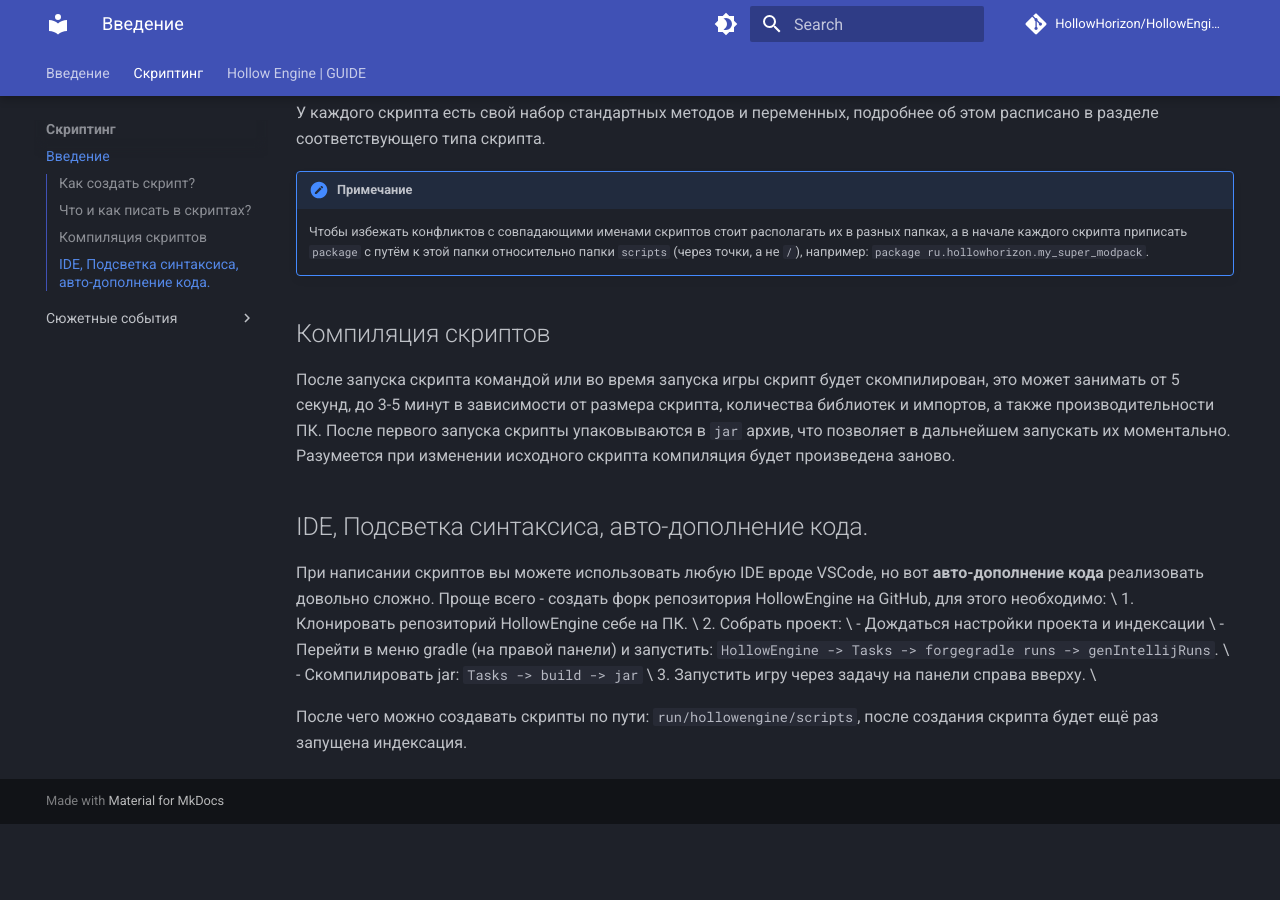
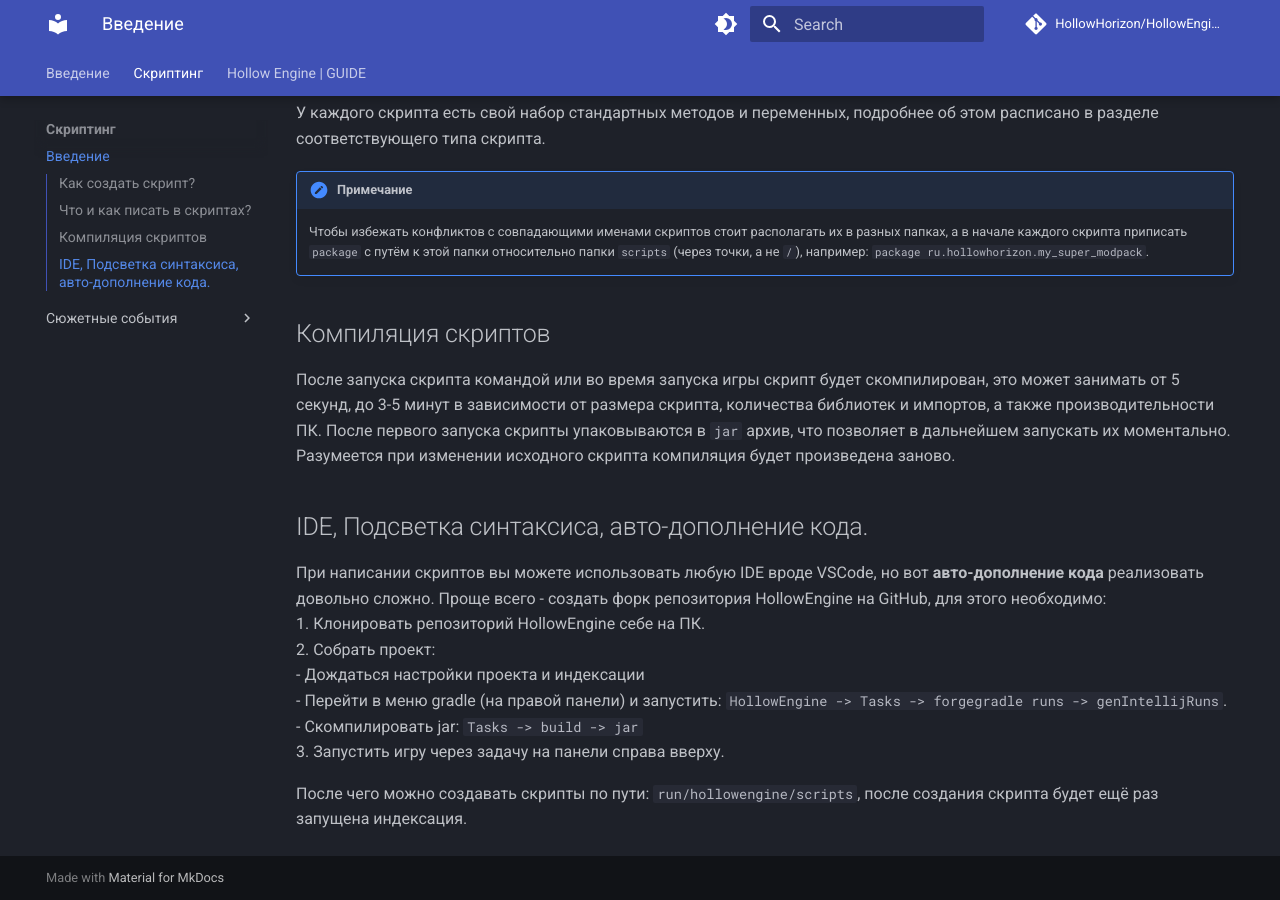
Before and after one commit to HollowHorizon/HollowEngineDocs, an MkDocs documentation site: the page built from docs/scripting/introduction.md, in a window 1280 px wide and 900 px high, scrolled down 863 px. Built offline with MkDocs 1.6.1 and Material for MkDocs 9.7.7, drawn with Linux system fonts in a browser that asks for light colours; comment, search, counter and statistics services are not loaded; before the commit the page ends 1687 px from its top, so only the background shows below that.

```diff
--- a/docs/scripting/introduction.md
+++ b/docs/scripting/introduction.md
@@ -33,12 +33,12 @@ HollowEngine позволяет писать скрипты на языке [Kot
 ## IDE, Подсветка синтаксиса, авто-дополнение кода.
 
 При написании скриптов вы можете использовать любую IDE вроде VSCode, но вот **авто-дополнение кода** реализовать довольно сложно.
-Проще всего - создать форк репозитория HollowEngine на GitHub, для этого необходимо:  \
-1. Клонировать репозиторий HollowEngine себе на ПК.  \
-2. Собрать проект:  \
-    - Дождаться настройки проекта и индексации  \
-    - Перейти в меню gradle (на правой панели) и запустить: `HollowEngine -> Tasks -> forgegradle runs -> genIntellijRuns`.  \
-    - Скомпилировать jar: `Tasks -> build -> jar`   \
-3. Запустить игру через задачу на панели справа вверху.  \
+Проще всего - создать форк репозитория HollowEngine на GitHub, для этого необходимо: <br>
+1. Клонировать репозиторий HollowEngine себе на ПК. <br>
+2. Собрать проект: <br>
+    - Дождаться настройки проекта и индексации <br>
+    - Перейти в меню gradle (на правой панели) и запустить: `HollowEngine -> Tasks -> forgegradle runs -> genIntellijRuns`. <br>
+    - Скомпилировать jar: `Tasks -> build -> jar`  <br>
+3. Запустить игру через задачу на панели справа вверху. <br>
 
 После чего можно создавать скрипты по пути: `run/hollowengine/scripts`, после создания скрипта будет ещё раз запущена индексация.
```
